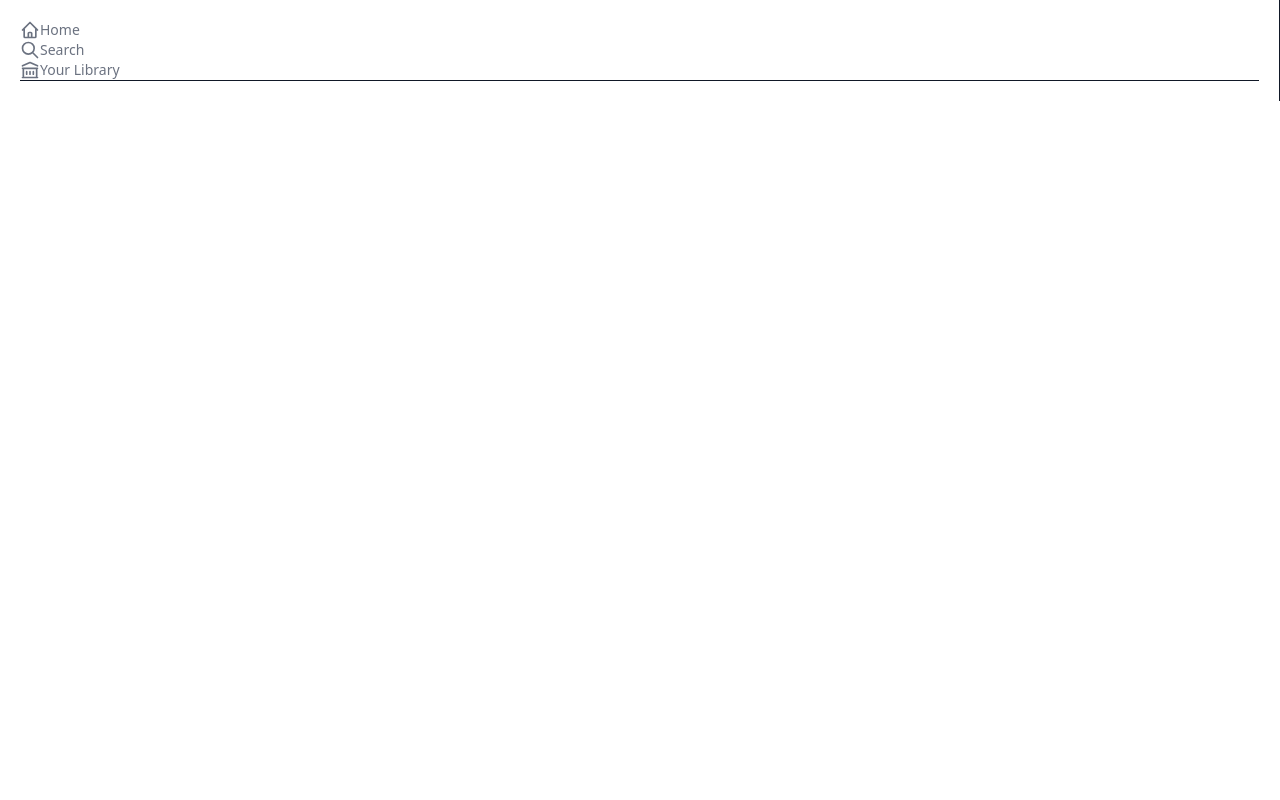
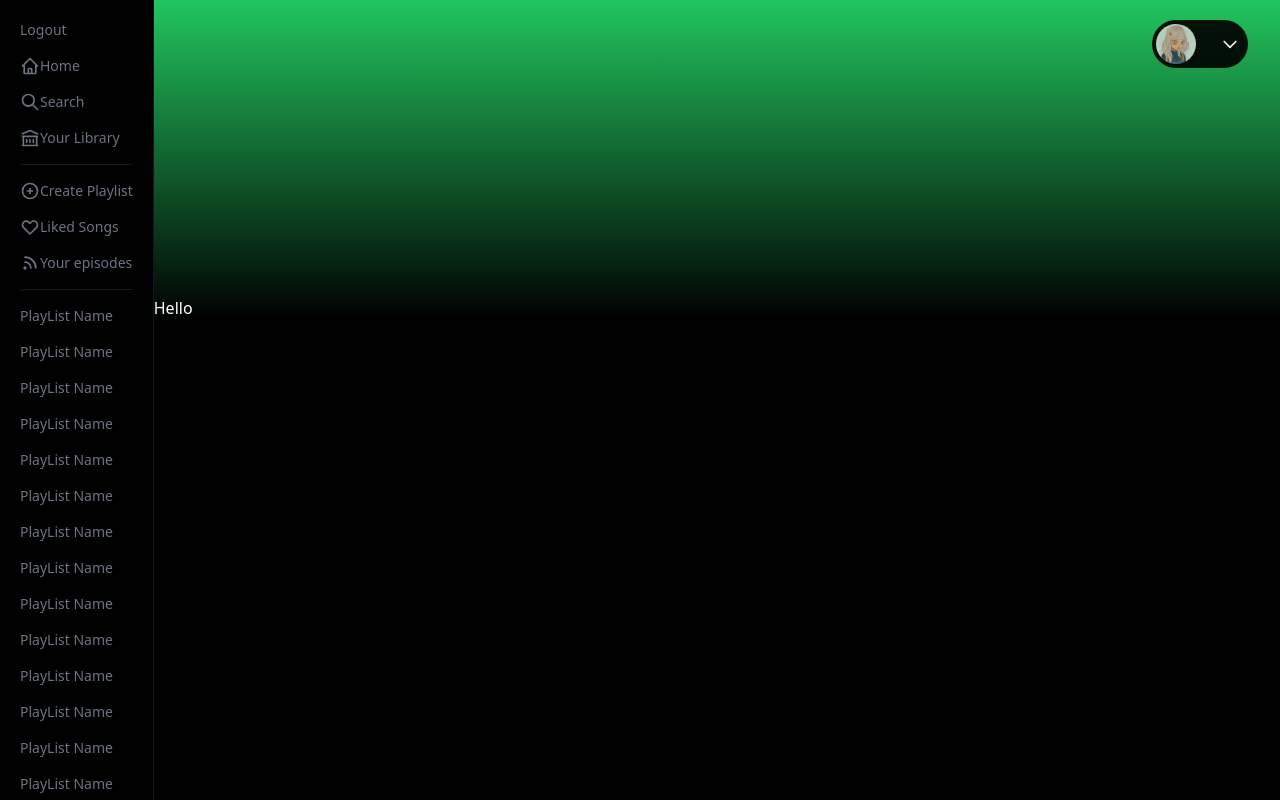
Before and after one commit to HarryuCATGREY/My_Notes, a Next.js app in the folder song-trans/: page / in a window 1280 px wide. Built offline with nearby package versions, Linux system fonts and the light colour scheme; no server answers.

Commit message:
make center color

```diff
--- a/song-trans/lib/spotify.js
+++ b/song-trans/lib/spotify.js
@@ -4,7 +4,6 @@
   'user-read-email',
   'playlist-read-private',
   'playlist-read-collaborative' ,
-  'user-read-email',
   'streaming',
   'user-read-private',
   'user-library-read',
@@ -26,7 +25,7 @@
 
 const spotifyApi = new SpotifyWebApi({
   clientId: process.env.SPOTIFY_ID,
-  clientSecret: process.env.SPOTIFY_SECRET
+  clientSecret: process.env.SPOTIFY_SECRET,
 })
 
 export default spotifyApi;
--- a/song-trans/package.json
+++ b/song-trans/package.json
@@ -16,6 +16,7 @@
     "@types/react-dom": "18.0.11",
     "eslint": "8.36.0",
     "eslint-config-next": "13.2.4",
+    "lodash": "^4.17.21",
     "next": "13.2.4",
     "next-auth": "^4.0.0-beta.7",
     "react": "18.2.0",
--- /dev/null
+++ b/song-trans/src/components/Center.jsx
@@ -0,0 +1,39 @@
+import React, { useEffect } from 'react'
+import { useSession } from 'next-auth/react';
+import { ChevronDownIcon } from '@heroicons/react/outline';
+import { shuffle } from 'lodash';
+
+const colors = [
+  "from-red-500",
+  "from-yellow-500",
+  "from-green-500",
+  "from-blue-500",
+  "from-indigo-500",
+  "from-purple-500",
+  "from-pink-500",
+  "from-gray-500",
+]
+
+function Center() {
+  const {data: session} = useSession();
+  const [color, setColor] = React.useState(null);
+  useEffect(() => {
+    setColor(shuffle(colors).pop());
+  })
+  return (
+    <div className='flex-grow text-white'>
+      <header className='absolute top-5 right-8'>
+        <div className='flex items-center bg-black space-x-3 opacity-90 hover:opacity-70 cursor-pointer rounded-full p-1 pr-2'>
+          <img className="rounded-full w-10 h-10" src="magdalin02.jpeg" alt='image'/>
+          <h2>{session?.user.name}</h2>
+          <ChevronDownIcon className='h-5 w-5'/>
+        </div>
+      </header>
+      <section className={`flex items-end space-x-7 bg-gradient-to-b to-black ${color} h-80 text-white padding-8`}>
+        Hello
+      </section>
+    </div>
+  )
+}
+
+export default Center
--- a/song-trans/src/components/Sidebar.jsx
+++ b/song-trans/src/components/Sidebar.jsx
@@ -2,14 +2,21 @@
   HomeIcon,
   SearchIcon,
   LibraryIcon,
+  HeartIcon,
   PlusCircleIcon,
+  RssIcon,
 } from "@heroicons/react/outline";
-
+import { signOut, useSession } from "next-auth/react";
 
 function Sidebar() {
+  const { data: session, status } = useSession();
+  console.log(session)
   return (
-    <div className="text-gray-500 p-5 text-sm border-r border-gray-900">
-      <div>
+    <div className="text-gray-500 p-5 text-sm border-r border-gray-900 overflow-y-scroll h-screen">
+      <div className="space-y-4">
+        <button className="flex items-center sapce-x-2 hover:text-white">
+          <p>Logout</p>
+        </button>
         <button className="flex items-center sapce-x-2 hover:text-white">
           <HomeIcon className="h-5 w-5"/>
           <p>Home</p>
@@ -23,6 +30,34 @@
           <p>Your Library</p>
         </button>
         <hr className="border-t-[0.1px] border-gray-900"/>
+        <button className="flex items-center sapce-x-2 hover:text-white">
+          <PlusCircleIcon className="h-5 w-5"/>
+          <p>Create Playlist</p>
+        </button>
+        <button className="flex items-center sapce-x-2 hover:text-white">
+          <HeartIcon className="h-5 w-5"/>
+          <p>Liked Songs</p>
+        </button>
+        <button className="flex items-center sapce-x-2 hover:text-white">
+          <RssIcon className="h-5 w-5"/>
+          <p>Your episodes</p>
+        </button>
+        <hr className="border-t-[0.1px] border-gray-900"/>
+        <p className="cursor-pointer hover:text-white">PlayList Name</p>
+        <p className="cursor-pointer hover:text-white">PlayList Name</p>
+        <p className="cursor-pointer hover:text-white">PlayList Name</p>
+        <p className="cursor-pointer hover:text-white">PlayList Name</p>
+        <p className="cursor-pointer hover:text-white">PlayList Name</p>
+        <p className="cursor-pointer hover:text-white">PlayList Name</p>
+        <p className="cursor-pointer hover:text-white">PlayList Name</p>
+        <p className="cursor-pointer hover:text-white">PlayList Name</p>
+        <p className="cursor-pointer hover:text-white">PlayList Name</p>
+        <p className="cursor-pointer hover:text-white">PlayList Name</p>
+        <p className="cursor-pointer hover:text-white">PlayList Name</p>
+        <p className="cursor-pointer hover:text-white">PlayList Name</p>
+        <p className="cursor-pointer hover:text-white">PlayList Name</p>
+        <p className="cursor-pointer hover:text-white">PlayList Name</p>
+        <p className="cursor-pointer hover:text-white">PlayList Name</p>
       </div>
     </div>
   );
--- /dev/null
+++ b/song-trans/src/middleware/_middleware.js
@@ -0,0 +1,10 @@
+import { getToken } from "next-auth/jwt";
+import { NextResponse } from "next/server";
+
+export async function middleware(req) {
+  const token = await getToken({req, secret: process.env.JWT_SECRET});
+  const { pathname } = req.nextUrl;
+  if (pathname.includes("/api/auth") || pathname.includes("/api/auth")) {
+    return NextResponse.next();
+  }
+}
--- a/song-trans/src/pages/_app.tsx
+++ b/song-trans/src/pages/_app.tsx
@@ -1,6 +1,13 @@
 import '@/styles/globals.css'
 import type { AppProps } from 'next/app'
+import { SessionProvider } from 'next-auth/react'
 
-export default function App({ Component, pageProps }: AppProps) {
-  return <Component {...pageProps} />
+export default function App({ Component,
+  pageProps: {session, ...pageProps} }: AppProps) {
+  return (
+    <SessionProvider session={session}>
+      <Component {...pageProps} />
+    </SessionProvider>
+
+  )
 }
--- a/song-trans/src/pages/api/auth/[...nextauth].js
+++ b/song-trans/src/pages/api/auth/[...nextauth].js
@@ -6,7 +6,6 @@
   try {
     spotifyApi.setAccessToken(token.accessToken);
     spotifyApi.setRefreshToken(token.refreshToken);
-
     const { body: refreshedToken } = await spotifyApi.refreshAccessToken();
     console.log("refreshed token is ", refreshedToken);
 
@@ -55,6 +54,7 @@
       }
       // Retiurn previoys token of the access token has not expired yet
       if (Date.now() < token.accessTokenExpires) {
+        console.log("EXISTING ACCESS TOKEN IS STILL VALID")
         return token;
       }
 
@@ -72,4 +72,4 @@
     }
   }
 }
-export default NextAuth(authOptions)
+export default NextAuth(authOptions);
--- a/song-trans/src/pages/index.tsx
+++ b/song-trans/src/pages/index.jsx
@@ -1,9 +1,10 @@
 import Head from 'next/head'
 import Image from 'next/image'
-import { Inter } from 'next/font/google'
+import { Content, Inter } from 'next/font/google'
 import styles from '@/styles/Home.module.css'
 import { useState, useEffect } from 'react'
 import Sidebar from "../components/Sidebar.jsx"
+import Center from "../components/Center.jsx"
 
 
 const inter = Inter({ subsets: ['latin'] })
@@ -12,15 +13,17 @@
 
 
   return (
-    <>
+    <div className='bg-black h-screen overflow-hidden '>
       <Head>
         <title>Music-tag</title>
       </Head>
-      <Sidebar/>
-
+      <main className='flex'>
+        <Sidebar/>
+        <Center/>
+      </main>
       {/* Sidebar */}
       {/* Content */}
-    </>
+    </div>
   )
 }
 
--- a/song-trans/tsconfig.json
+++ b/song-trans/tsconfig.json
@@ -18,6 +18,6 @@
       "@/*": ["./src/*"]
     }
   },
-  "include": ["next-env.d.ts", "**/*.ts", "**/*.tsx"],
+  "include": ["next-env.d.ts", "**/*.ts", "**/*.tsx", "src/pages/index.jsx"],
   "exclude": ["node_modules"]
 }
```
Also changed, not shown: song-trans/hooks/useSpotify.js (added), song-trans/public/magdalin02.jpeg (added), 1 other file (tests, documents, lock files or other folders).
